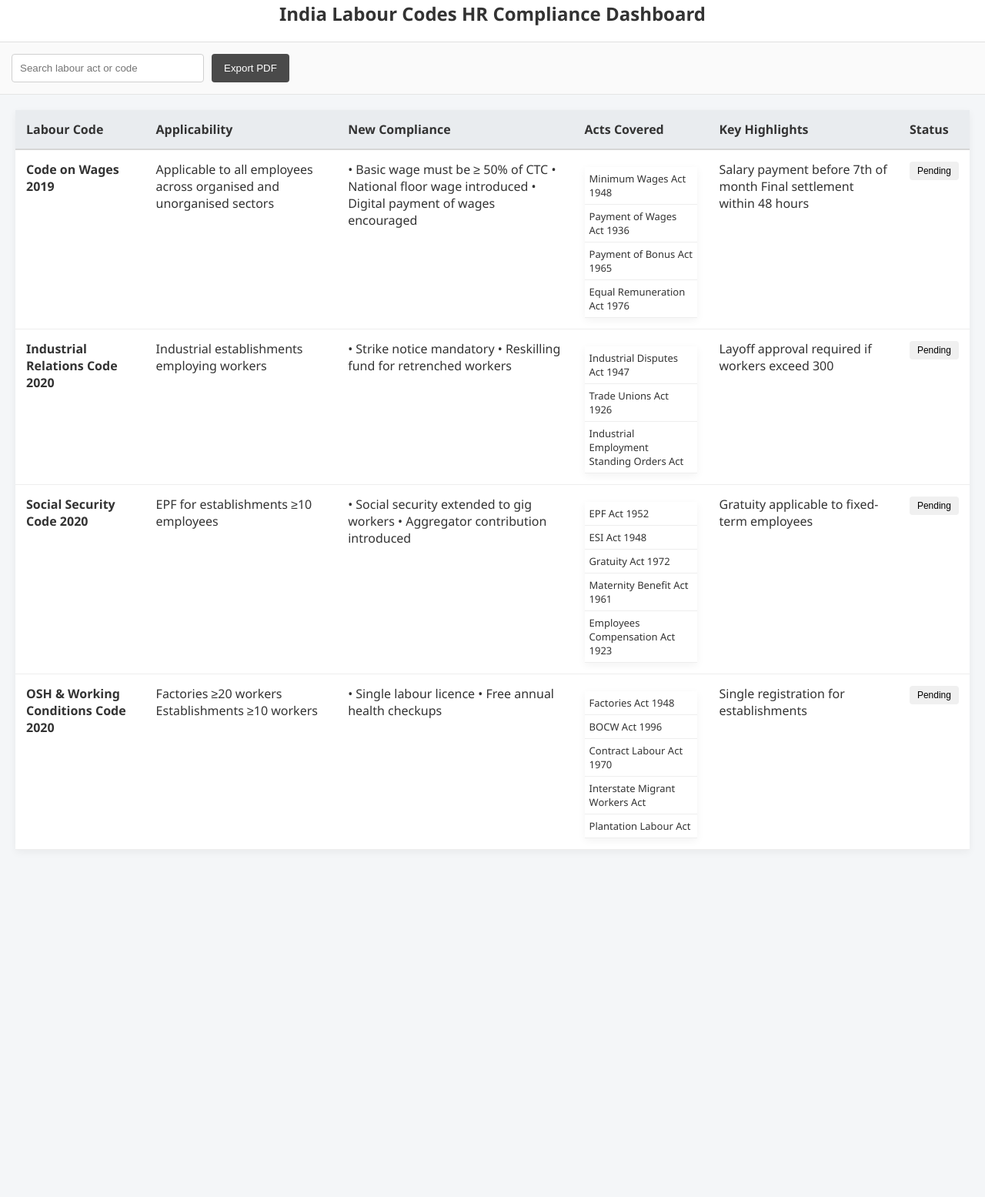
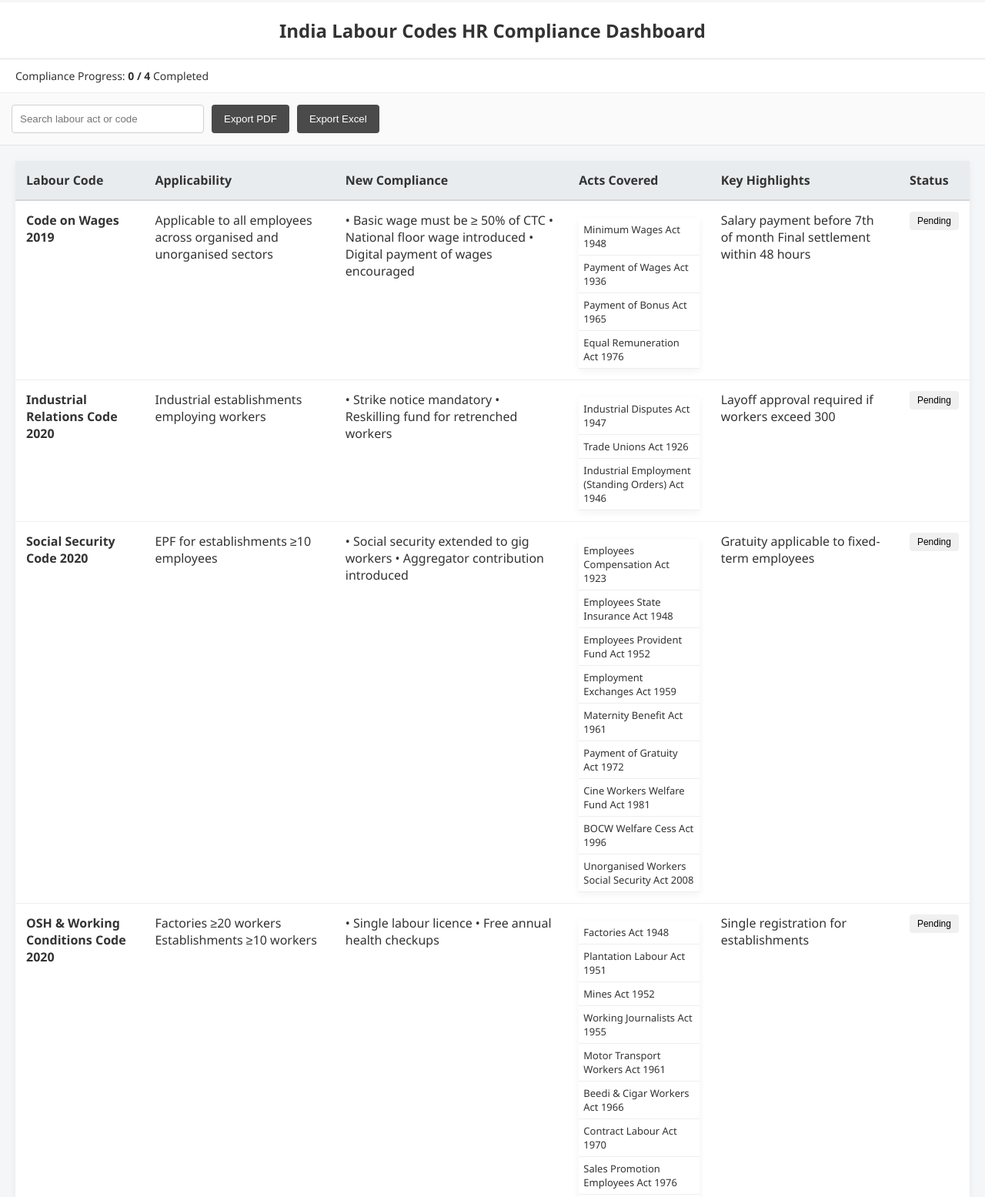
Before and after one commit to Indian-hr/codes, a plain HTML site: page index.html in a window 1280 px wide. Shown: the part 19-1574 px from the top of the page at 77% size. Before the commit the page ends 1143 px from the top, so only its background shows below. Drawn offline with Linux system fonts and the light colour scheme.

Commit message:
Update index.html

````diff
--- a/index.html
+++ b/index.html
@@ -1,3 +1,4 @@
+```html
 <!DOCTYPE html>
 <html lang="en">
 
@@ -17,142 +18,127 @@ box-sizing:border-box;
 }
 
 body{
-
 font-family:Segoe UI,Arial;
 margin:0;
 background:#f4f6f8;
 color:#333;
-
 }
 
 /* HEADER */
 
 header{
-
 background:white;
 border-bottom:1px solid #e0e0e0;
 padding:20px;
 text-align:center;
 font-size:24px;
 font-weight:600;
+}
 
+/* PROGRESS BAR */
+
+#progressBar{
+padding:12px 20px;
+background:#fff;
+border-bottom:1px solid #eee;
+font-size:14px;
 }
 
 /* TOOLBAR */
 
 .toolbar{
-
 display:flex;
 gap:10px;
 flex-wrap:wrap;
 padding:15px;
 background:#fafafa;
 border-bottom:1px solid #e5e5e5;
-
 }
 
 .toolbar input{
-
 padding:10px;
 border:1px solid #d0d0d0;
 border-radius:4px;
 width:250px;
-
 }
 
 .toolbar button{
-
 padding:10px 16px;
 border:none;
 background:#4a4a4a;
 color:white;
 border-radius:4px;
 cursor:pointer;
-
 }
 
 .toolbar button:hover{
-
 background:#333;
-
 }
 
 /* TABLE */
 
 .table-container{
-
 padding:20px;
 overflow-x:auto;
-
 }
 
 table{
-
 width:100%;
 border-collapse:collapse;
 background:white;
 box-shadow:0 3px 10px rgba(0,0,0,0.05);
+}
 
+thead th{
+position:sticky;
+top:0;
+z-index:10;
+background:#e9ecef;
 }
 
 th{
-
-background:#e9ecef;
 padding:14px;
 text-align:left;
 font-weight:600;
 border-bottom:2px solid #d6d6d6;
-
 }
 
 td{
-
 padding:14px;
 border-bottom:1px solid #eee;
 vertical-align:top;
-
 }
 
 /* SUBTABLE */
 
 .subtable{
-
 width:100%;
 border-collapse:collapse;
 margin-top:8px;
-
 }
 
 .subtable td{
-
 padding:6px;
 font-size:13px;
 border-bottom:1px solid #eee;
-
 }
 
 /* STATUS */
 
 .status{
-
 padding:5px 10px;
 font-size:12px;
 border-radius:4px;
 border:none;
 cursor:pointer;
-
 }
 
 .pending{
-
 background:#f0f0f0;
-
 }
 
 .done{
-
 background:#d4edda;
-
 }
 
 /* MOBILE VIEW */
@@ -160,42 +146,32 @@ background:#d4edda;
 @media(max-width:768px){
 
 table,thead,tbody,tr,td,th{
-
 display:block;
-
 }
 
 thead{
-
 display:none;
-
 }
 
 tr{
-
 background:white;
 margin-bottom:18px;
 padding:15px;
 border-radius:8px;
 box-shadow:0 4px 15px rgba(0,0,0,0.08);
-
 }
 
 td{
-
 border:none;
 padding:8px 0;
-
 }
 
 td::before{
-
 content:attr(data-label);
 font-weight:600;
 display:block;
 color:#666;
 margin-bottom:3px;
-
 }
 
 }
@@ -204,19 +180,23 @@ margin-bottom:3px;
 
 <script>
 
-/* SEARCH */
+/* SEARCH + HIGHLIGHT */
 
 function searchTable(){
 
 let input=document.getElementById("searchInput").value.toLowerCase()
-
 let rows=document.querySelectorAll("tbody tr")
 
 rows.forEach(row=>{
 
 let text=row.innerText.toLowerCase()
 
-row.style.display=text.includes(input)?"":"none"
+if(text.includes(input)){
+row.style.display=""
+row.style.background="#fff9d7"
+}else{
+row.style.display="none"
+}
 
 })
 
@@ -227,28 +207,60 @@ row.style.display=text.includes(input)?"":"none"
 function toggleStatus(btn){
 
 if(btn.innerText==="Pending"){
-
 btn.innerText="Done"
 btn.classList.remove("pending")
 btn.classList.add("done")
-
 }else{
-
 btn.innerText="Pending"
 btn.classList.remove("done")
 btn.classList.add("pending")
+}
+
+updateProgress()
 
 }
 
+/* PROGRESS COUNTER */
+
+function updateProgress(){
+
+let buttons=document.querySelectorAll(".status")
+
+let done=0
+
+buttons.forEach(btn=>{
+if(btn.innerText==="Done"){done++}
+})
+
+document.getElementById("doneCount").innerText=done
+document.getElementById("totalCount").innerText=buttons.length
+
 }
 
-/* PRINT */
+/* EXPORT PDF */
 
 function downloadPDF(){
+window.print()
+}
 
-window.print()
+/* EXPORT EXCEL */
+
+function exportTable(){
+
+let table=document.querySelector("table").outerHTML
+
+let data='data:application/vnd.ms-excel,'+encodeURIComponent(table)
+
+let link=document.createElement("a")
+
+link.href=data
+link.download="Labour_Compliance_Dashboard.xls"
+
+link.click()
 
 }
+
+document.addEventListener("DOMContentLoaded",updateProgress)
 
 </script>
 
@@ -257,16 +269,19 @@ window.print()
 <body>
 
 <header>
+India Labour Codes HR Compliance Dashboard
+</header>
 
-India Labour Codes HR Compliance Dashboard
-
-</header>
+<div id="progressBar">
+Compliance Progress: <b><span id="doneCount">0</span> / <span id="totalCount">0</span></b> Completed
+</div>
 
 <div class="toolbar">
 
 <input id="searchInput" onkeyup="searchTable()" placeholder="Search labour act or code">
 
 <button onclick="downloadPDF()">Export PDF</button>
+<button onclick="exportTable()">Export Excel</button>
 
 </div>
 
@@ -275,198 +290,174 @@ India Labour Codes HR Compliance Dashboard
 <table>
 
 <thead>
-
 <tr>
-
 <th>Labour Code</th>
 <th>Applicability</th>
 <th>New Compliance</th>
 <th>Acts Covered</th>
 <th>Key Highlights</th>
 <th>Status</th>
-
 </tr>
-
 </thead>
 
 <tbody>
+
+<!-- CODE ON WAGES -->
 
 <tr>
 
 <td data-label="Labour Code"><b>Code on Wages 2019</b></td>
 
 <td data-label="Applicability">
-
 Applicable to all employees across organised and unorganised sectors
-
 </td>
 
 <td data-label="New Compliance">
-
 • Basic wage must be ≥ 50% of CTC
 • National floor wage introduced
 • Digital payment of wages encouraged
-
 </td>
 
 <td data-label="Acts Covered">
 
 <table class="subtable">
-
 <tr><td>Minimum Wages Act 1948</td></tr>
 <tr><td>Payment of Wages Act 1936</td></tr>
 <tr><td>Payment of Bonus Act 1965</td></tr>
 <tr><td>Equal Remuneration Act 1976</td></tr>
-
 </table>
 
 </td>
 
 <td data-label="Key Highlights">
-
 Salary payment before 7th of month
 Final settlement within 48 hours
-
 </td>
 
 <td data-label="Status">
-
 <button class="status pending" onclick="toggleStatus(this)">Pending</button>
-
 </td>
 
 </tr>
+
+<!-- INDUSTRIAL RELATIONS -->
 
 <tr>
 
 <td data-label="Labour Code"><b>Industrial Relations Code 2020</b></td>
 
 <td data-label="Applicability">
-
 Industrial establishments employing workers
-
 </td>
 
 <td data-label="New Compliance">
-
 • Strike notice mandatory
 • Reskilling fund for retrenched workers
-
 </td>
 
 <td data-label="Acts Covered">
 
 <table class="subtable">
-
 <tr><td>Industrial Disputes Act 1947</td></tr>
 <tr><td>Trade Unions Act 1926</td></tr>
-<tr><td>Industrial Employment Standing Orders Act</td></tr>
-
+<tr><td>Industrial Employment (Standing Orders) Act 1946</td></tr>
 </table>
 
 </td>
 
 <td data-label="Key Highlights">
-
 Layoff approval required if workers exceed 300
-
 </td>
 
 <td data-label="Status">
-
 <button class="status pending" onclick="toggleStatus(this)">Pending</button>
-
 </td>
 
 </tr>
+
+<!-- SOCIAL SECURITY -->
 
 <tr>
 
 <td data-label="Labour Code"><b>Social Security Code 2020</b></td>
 
 <td data-label="Applicability">
-
 EPF for establishments ≥10 employees
-
 </td>
 
 <td data-label="New Compliance">
-
 • Social security extended to gig workers
 • Aggregator contribution introduced
-
 </td>
 
 <td data-label="Acts Covered">
 
 <table class="subtable">
-
-<tr><td>EPF Act 1952</td></tr>
-<tr><td>ESI Act 1948</td></tr>
-<tr><td>Gratuity Act 1972</td></tr>
+<tr><td>Employees Compensation Act 1923</td></tr>
+<tr><td>Employees State Insurance Act 1948</td></tr>
+<tr><td>Employees Provident Fund Act 1952</td></tr>
+<tr><td>Employment Exchanges Act 1959</td></tr>
 <tr><td>Maternity Benefit Act 1961</td></tr>
-<tr><td>Employees Compensation Act 1923</td></tr>
-
+<tr><td>Payment of Gratuity Act 1972</td></tr>
+<tr><td>Cine Workers Welfare Fund Act 1981</td></tr>
+<tr><td>BOCW Welfare Cess Act 1996</td></tr>
+<tr><td>Unorganised Workers Social Security Act 2008</td></tr>
 </table>
 
 </td>
 
 <td data-label="Key Highlights">
-
 Gratuity applicable to fixed-term employees
-
 </td>
 
 <td data-label="Status">
-
 <button class="status pending" onclick="toggleStatus(this)">Pending</button>
-
 </td>
 
 </tr>
+
+<!-- OSH CODE -->
 
 <tr>
 
 <td data-label="Labour Code"><b>OSH & Working Conditions Code 2020</b></td>
 
 <td data-label="Applicability">
-
 Factories ≥20 workers
 Establishments ≥10 workers
-
 </td>
 
 <td data-label="New Compliance">
-
 • Single labour licence
 • Free annual health checkups
-
 </td>
 
 <td data-label="Acts Covered">
 
 <table class="subtable">
-
 <tr><td>Factories Act 1948</td></tr>
-<tr><td>BOCW Act 1996</td></tr>
+<tr><td>Plantation Labour Act 1951</td></tr>
+<tr><td>Mines Act 1952</td></tr>
+<tr><td>Working Journalists Act 1955</td></tr>
+<tr><td>Motor Transport Workers Act 1961</td></tr>
+<tr><td>Beedi & Cigar Workers Act 1966</td></tr>
 <tr><td>Contract Labour Act 1970</td></tr>
-<tr><td>Interstate Migrant Workers Act</td></tr>
-<tr><td>Plantation Labour Act</td></tr>
-
+<tr><td>Sales Promotion Employees Act 1976</td></tr>
+<tr><td>Inter-State Migrant Workmen Act 1979</td></tr>
+<tr><td>Dock Workers Safety Act 1986</td></tr>
+<tr><td>Building & Other Construction Workers Act 1996</td></tr>
+<tr><td>Cine Workers & Cinema Theatre Workers Act</td></tr>
+<tr><td>Working Journalists Wage Act</td></tr>
 </table>
 
 </td>
 
 <td data-label="Key Highlights">
-
 Single registration for establishments
-
 </td>
 
 <td data-label="Status">
-
 <button class="status pending" onclick="toggleStatus(this)">Pending</button>
-
 </td>
 
 </tr>
@@ -478,5 +469,5 @@ Single registration for establishments
 </div>
 
 </body>
-
 </html>
+```
````
